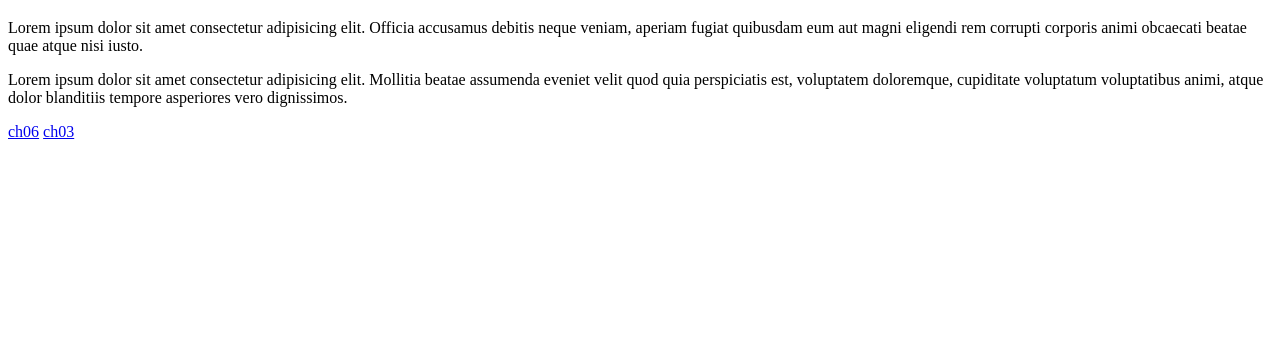
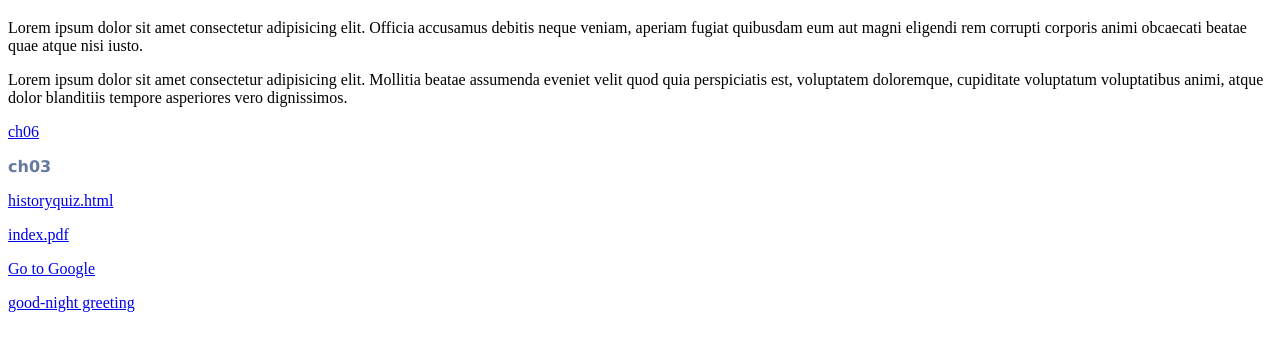
Before and after one commit to asf000m/book-sams-teach-yourself-html-css-javascript, a plain HTML site: page ch07/index.html in a window 1280 px wide. Shown: the part 61-412 px from the top of the page. Drawn offline with Linux system fonts and the light colour scheme.

Commit message:
Add final files of chapter 7

```diff
--- a/ch07/index.html
+++ b/ch07/index.html
@@ -4,12 +4,33 @@
     <meta charset="utf-8">
     <title>Index</title>
     <meta name="viewport" content="width=device-width, initial-scale=1.0">
+    <style>
+      #link {
+        font-family: Verdana, Geneva, Tahoma, sans-serif;
+        font-weight: bold;
+        text-decoration: none;
+
+        &:link {
+          color: #6479A0;
+        }
+        &:visited {
+          color: #cccccc;
+        }
+        &:hover, &:focus, &:active {
+          color: #e03a3e;
+        }
+      }
+    </style>
   </head>
   <body>
     <h1>Lorem ipsum dolor</h1>
     <p>Lorem ipsum dolor sit amet consectetur adipisicing elit. Officia accusamus debitis neque veniam, aperiam fugiat quibusdam eum aut magni eligendi rem corrupti corporis animi obcaecati beatae quae atque nisi iusto.</p>
     <p>Lorem ipsum dolor sit amet consectetur adipisicing elit. Mollitia beatae assumenda eveniet velit quod quia perspiciatis est, voluptatem doloremque, cupiditate voluptatum voluptatibus animi, atque dolor blanditiis tempore asperiores vero dignissimos.</p>
-    <a href="../ch06/chapter6.html">ch06</a>
-    <a href="../ch03/chapter3.html">ch03</a>
+    <p><a href="../ch06/chapter6.html" target="newWindow">ch06</a></p>
+    <p><a id="link" href="../ch03/chapter3.html" title="This is the page for chapter 3">ch03</a></p>
+    <p><a href="historyquiz.html" download>historyquiz.html</a></p>
+    <p><a href="Index.pdf">index.pdf</a></p>
+    <p><a href="https://www.google.com/" target="_blank">Go to Google</a></p>
+    <p><a href="mailto:bon@soir.com">good-night greeting</a></p>
   </body>
 </html>
```
Also changed, not shown: 1 other file.
